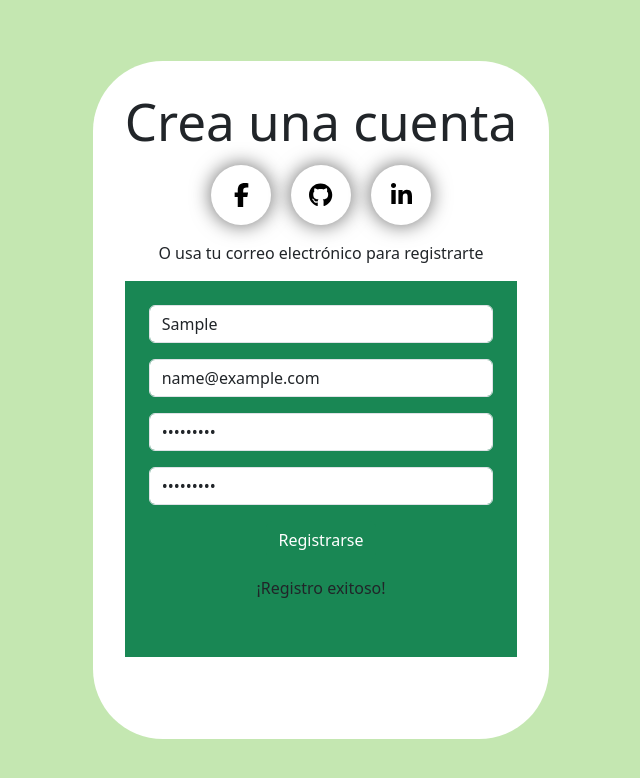
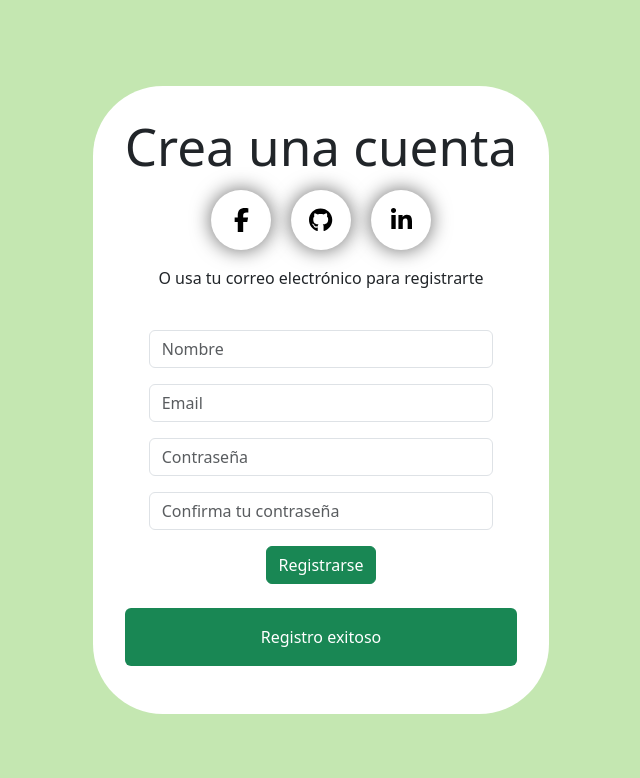
Before and after one commit to JotaJerez/Desafio-2-React, a React (Vite) app: page / in a window 1280 px wide. Both pictures are taken after typing "Sample", "name@example.com", "Sample123", "Sample123" into the empty fields and a click on the button "Registrarse". Shown: the top 778 px of the page, without its empty margins (319-959 px from the left). Built offline with nearby package versions, Linux system fonts and the light colour scheme.

Commit message:
Registro y Alert completamente funcional

```diff
--- a/src/components/Alert.jsx
+++ b/src/components/Alert.jsx
@@ -1,9 +1,9 @@
 import React from 'react';
 
-const Alert = ({ message }) => {
+const Alert = ({msg, color}) => {
   return (
-    <div className="alert">
-      {message}
+    <div className={`alert ${color} text-white`}>
+      {msg}
     </div>
   );
 }
--- a/src/components/Formulario.jsx
+++ b/src/components/Formulario.jsx
@@ -1,33 +1,43 @@
 import { useState } from 'react';
 import Alert from './Alert';
 
-const Formulario = () => {
+const Formulario = ({setAlert}) => {
   const [nombre, setNombre] = useState("");
   const [email, setEmail] = useState("");
   const [contraseña, setContraseña] = useState("");
   const [confirmacionContraseña, setConfirmacionContraseña] = useState("");
 
-  const [error, setError] = useState(false);
-  const [errorCorreo, setErrorCorreo] = useState(false);
-  const [errorContraseña, setErrorContraseña] = useState(false);
-  const [registroExitoso, setRegistroExitoso] = useState(false);
-
   const validarDatos = (e) => {
     e.preventDefault();
 
-    setError(false);
-    setErrorCorreo(false);
-    setErrorContraseña(false);
-    setRegistroExitoso(false);
-
     if (nombre === "" || email === "" || contraseña === "" || confirmacionContraseña === "") {
-      setError(true);
+      setAlert({
+        error: true,
+        msg: "Completa los campos",
+        color: "bg-danger"
+      })
     } else if (!isValidEmail(email)) {
-      setErrorCorreo(true);
+      setAlert({
+        error: true,
+        msg: "Completa los campos",
+        color: "bg-danger"
+      })
     } else if (contraseña !== confirmacionContraseña) {
-      setErrorContraseña(true);
+      setAlert({
+        error: true,
+        msg: "Tus contraseñas deben ser iguales",
+        color: "bg-danger"
+      })
     } else {
-      setRegistroExitoso(true);
+      setNombre("")
+      setEmail("")
+      setContraseña("")
+      setConfirmacionContraseña("")
+      setAlert({
+        error: false,
+        msg: "Registro exitoso",
+        color: "bg-success"
+      })
     }
   };
 
@@ -38,7 +48,6 @@ const Formulario = () => {
 
   return (
     <div className="formulario-container">
-      <div className={`formulario ${registroExitoso ? 'bg-success' : error || errorCorreo || errorContraseña ? 'bg-danger' : ''}`}>
         <form onSubmit={validarDatos} className='p-4 rounded'>
           <div className='form-group'>
             <input
@@ -86,15 +95,7 @@ const Formulario = () => {
 
           <button type='submit' className='btn btn-success mt-3'>Registrarse</button>
 
-
-
-          {registroExitoso ? (
-            <Alert type="success" message="¡Registro exitoso!" />
-          ) : error || errorCorreo || errorContraseña ? (
-            <Alert type="danger" message="Hay errores en el formulario" />
-          ) : null}
         </form>
-      </div>
     </div>
   );
 }
--- a/src/components/Registro.jsx
+++ b/src/components/Registro.jsx
@@ -8,21 +8,22 @@ import { FontAwesomeIcon } from '@fortawesome/react-fontawesome';
 import { faFacebookF, faGithub, faLinkedinIn } from '@fortawesome/free-brands-svg-icons';
 
 const Registro = () => {
-  const [] = useState("");
+  const [alert, setAlert] = useState({
+    error: "",
+    msg: "",
+    color: ""
+  });
 
   return (
     <>
       <h1 className='mb-3'>Crea una cuenta</h1>
-
       <SocialButton
         face={faFacebookF}
         git={faGithub}
         linked={faLinkedinIn}
       />
-
-      <Formulario />
-
-      <Alert />
+      <Formulario setAlert={setAlert}/>
+      {alert.msg && <Alert msg={alert.msg} color={alert.color} />}
     </>
   );
 }
--- a/src/components/SocialButton.jsx
+++ b/src/components/SocialButton.jsx
@@ -2,28 +2,7 @@ import React from 'react';
 import { FontAwesomeIcon } from '@fortawesome/react-fontawesome';
 import { faFacebookF, faGithub, faLinkedinIn } from '@fortawesome/free-brands-svg-icons';
 
-const SocialButton = ({ setMensaje, face, git, linked }) => {
-  const handleSocialButtonClick = (socialNetwork) => {
-    let message = "";
-
-    // Determinar el mensaje según la red social
-    switch (socialNetwork) {
-      case "facebook":
-        message = "Has iniciado sesión con Facebook";
-        break;
-      case "github":
-        message = "Has iniciado sesión con GitHub";
-        break;
-      case "linkedin":
-        message = "Has iniciado sesión con LinkedIn";
-        break;
-      default:
-        message = "Has iniciado sesión con una red social";
-    }
-
-    setMensaje(message);
-  };
-
+const SocialButton = ({face, git, linked}) => {
   return (
     <>
       <div className='social-icons'>
```
